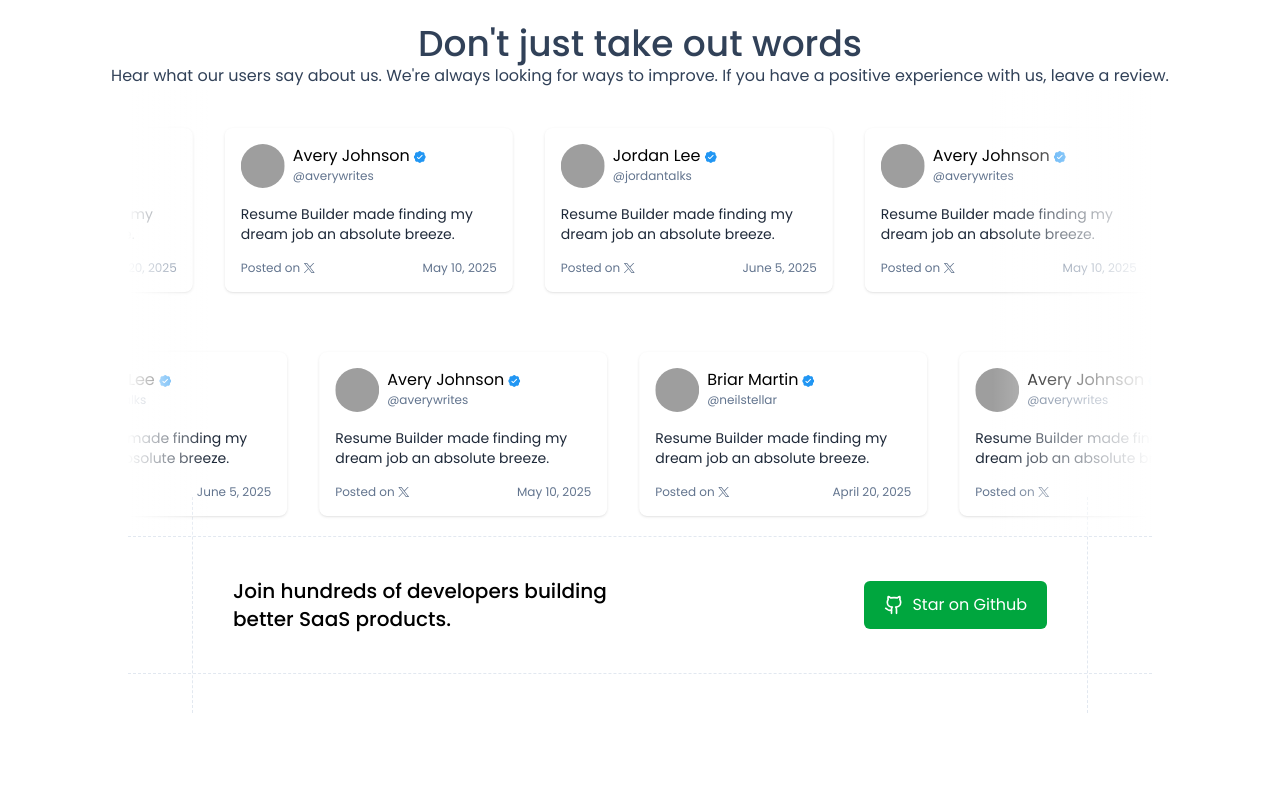
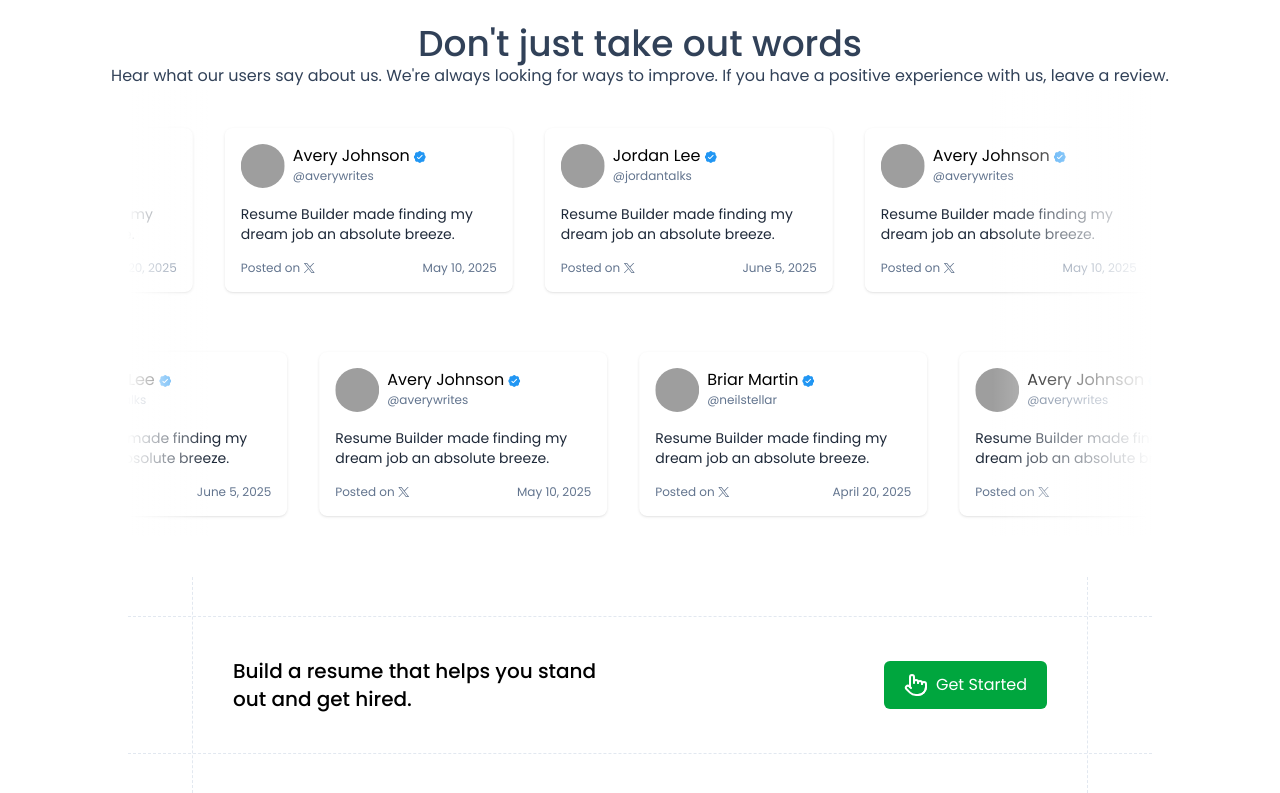
Before and after one commit to BarkerBrian-FS/AI-Resume-Builder, a React (Vite) app: page / in a window 1280 px wide. Shown: the part 1362-2155 px from the top of the page. Before the commit the page ends 2075 px from the top, so only its background shows below. Built offline with nearby package versions, Linux system fonts and the light colour scheme; grey boxes are pictures that could not be loaded.

Commit message:
working on cta

```diff
--- a/src/components/Home/CallToAction.jsx
+++ b/src/components/Home/CallToAction.jsx
@@ -1,15 +1,12 @@
-
+import { Pointer } from "lucide-react"
 const CallToAction = () => {
   return (
-    <div className="border-y border-dashed border-slate-200 w-full max-w-5xl mx-auto px-16">
+    <div id="cta" className="border-y border-dashed border-slate-200 w-full max-w-5xl mx-auto px-16 mt-20">
         <div className="flex flex-col md:flex-row text-center md:text-left items-center justify-between gap-8 px-3 md:px-10 border-x border-dashed border-slate-200 py-20 -mt-10 -mb-10 w-full">
-            <p className="text-xl font-medium max-w-sm">Join hundreds of developers building better SaaS products.</p>
+            <p className="text-xl font-medium max-w-sm">Build a resume that helps you stand out and get hired.</p>
             <button className="flex items-center gap-2 rounded-md py-3 px-5 bg-green-600 hover:bg-green-700 transition text-white">
-                <svg xmlns="http://www.w3.org/2000/svg" width="20" height="20" viewBox="0 0 24 24" fill="none" stroke="currentColor" strokeWidth="2" strokeLinecap="round" strokeLinejoin="round" className="lucide lucide-github-icon lucide-github">
-                    <path d="M15 22v-4a4.8 4.8 0 0 0-1-3.5c3 0 6-2 6-5.5.08-1.25-.27-2.48-1-3.5.28-1.15.28-2.35 0-3.5 0 0-1 0-3 1.5-2.64-.5-5.36-.5-8 0C6 2 5 2 5 2c-.3 1.15-.3 2.35 0 3.5A5.403 5.403 0 0 0 4 9c0 3.5 3 5.5 6 5.5-.39.49-.68 1.05-.85 1.65-.17.6-.22 1.23-.15 1.85v4" />
-                    <path d="M9 18c-4.51 2-5-2-7-2" />
-                </svg>
-                <span>Star on Github</span>
+                <Pointer />
+                <span>Get Started</span>
             </button>
         </div>
     </div>
```
